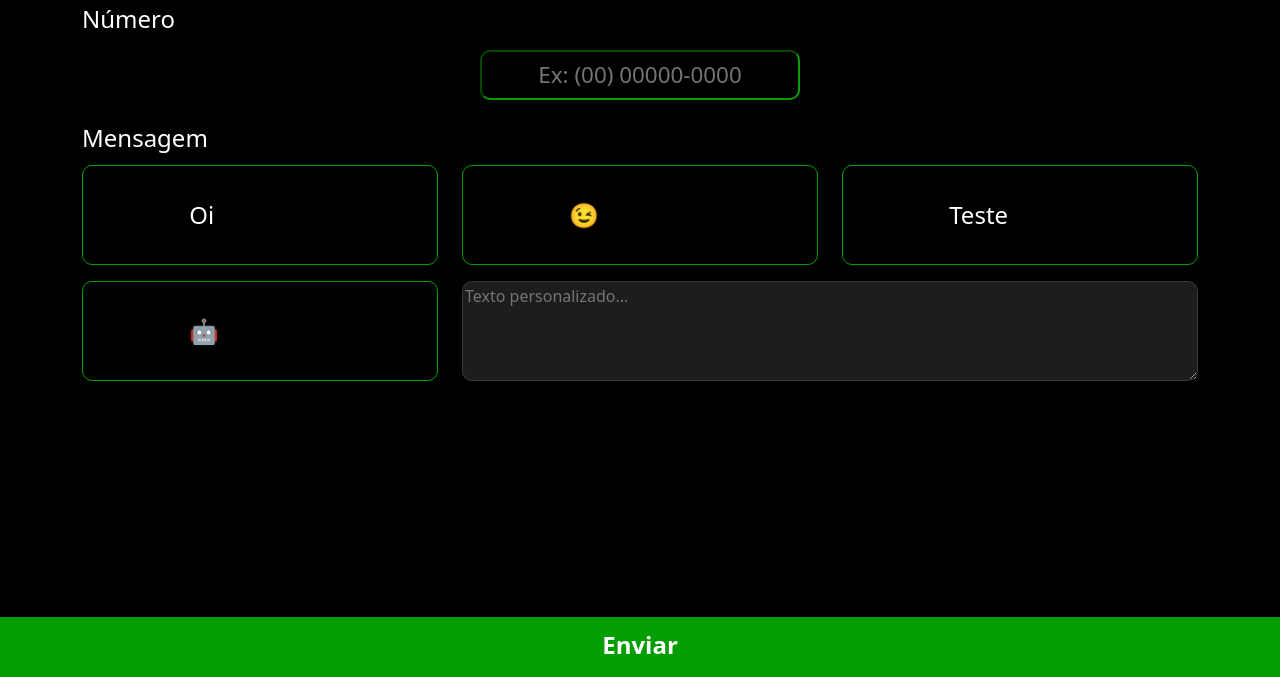
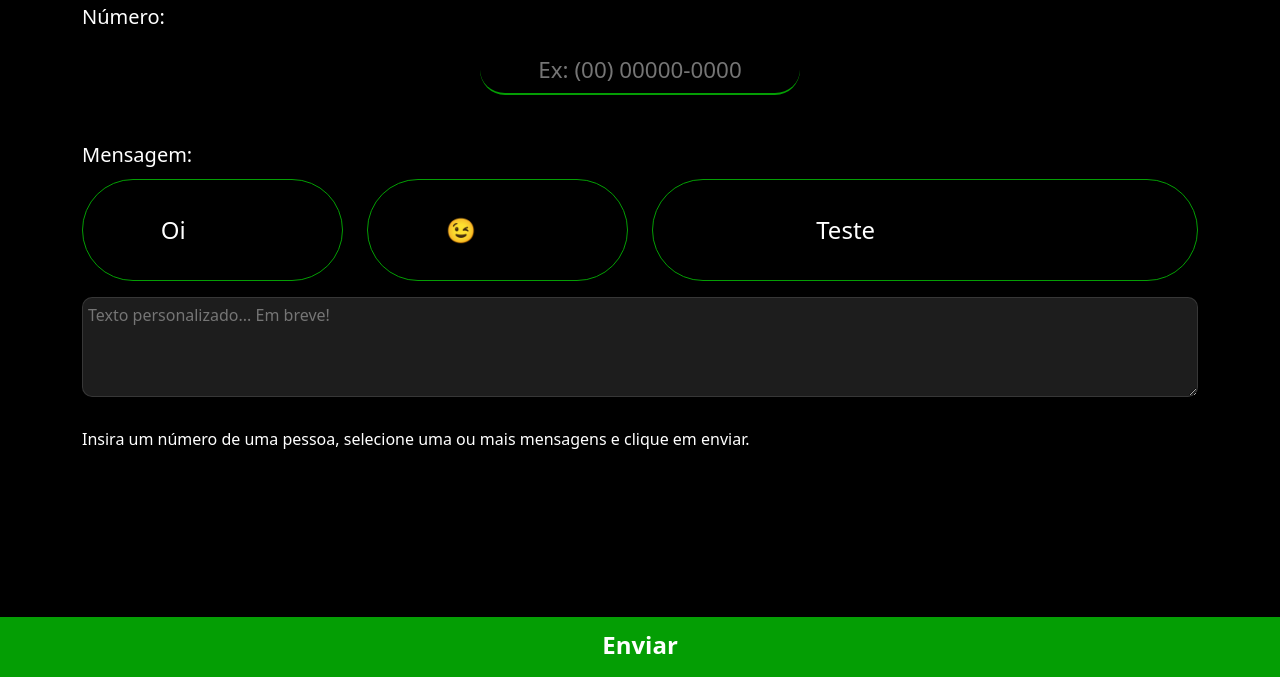
Before and after one commit to guiguicdd/guiguicdd.github.io, a plain HTML site: page jarvis/index.html in a window 1280 px wide. Shown: the part 123-800 px from the top of the page. Drawn offline with nearby package versions, Linux system fonts and the light colour scheme.

Commit message:
Jarvis -Website - 1.2.0036

```diff
--- a/jarvis/assets/css/style.css
+++ b/jarvis/assets/css/style.css
@@ -12,7 +12,10 @@
     text-align: center;
     height: 50px;
     font-size: 1.4em;
-    border-radius: 10px;
+    border-radius: 30px;
+    border-top: unset;
+    border-left: unset;
+    border-right: unset;
     border-color: var(--primary-color);
     background-color: var(--bg-color);
     color: white;
@@ -20,8 +23,9 @@
 
 .sms_btn_box {
     border: solid 1px var(--primary-color);
-    height: 100px;
-    border-radius: 10px;
+    height: calc(4em + 3vw);
+    min-width: 4em;
+    border-radius: 100px;
     background-color: var(--bg-color);
     text-align: center;
     position: relative;
@@ -30,9 +34,12 @@
 
 .mensagem_personalizada {
     border: solid 1px var(--primary-color);
+    background-color: var(--bg-color);
     height: 100px;
     border-radius: 10px;
     width: 100%;
+    color: white;
+    padding: 5px;
 }
 
 .btn_menssagem {
@@ -69,3 +76,8 @@
     background: var(--primary-color);
     transform: scale(1.1, 1.1);
 }
+input:focus-visible {
+    outline-offset: 0px;
+    outline: unset;
+    border-bottom: 3px solid #09ff09;
+}
--- a/jarvis/assets/js/scripts.js
+++ b/jarvis/assets/js/scripts.js
@@ -28,7 +28,6 @@ btn.addEventListener('click', () => {
 
     if (phone.length < 10) return console.info('Não tem números o suficiente.'), phoneobj.value = '', phoneobj.placeholder = 'Insira um whatsapp aqui', phoneobj.focus();
     if (/([0-9]{5,9})\1/g.test(phone)) return console.info('Número invalido'), phoneobj.value = '', phoneobj.placeholder = 'Número não é válido', phoneobj.focus();
-    if (arraysms.length == 0) return alert('Sem mensagem')
 
     var isddd = false
 
@@ -37,14 +36,18 @@ btn.addEventListener('click', () => {
         if (phone.startsWith(ddd)) isddd = true
     }
 
-    if (isddd) {
+    if (!isddd) return alert('Não é um número valido brasileiro'), phoneobj.focus();
+
+    if (arraysms.length == 0) return alert('Sem mensagem')
+
+    btn.classList.add("btn_send_off")
+
     console.log('Enviando para: ' + phone, arraysms);
     const URL_TO_FETCH = 'https://guiguicdd-github-io.vercel.app/api/newsms?numero=' + phone + '&mensagem=' + arraysms;
     fetch(URL_TO_FETCH).then(function (response) {
         response.json().then(function (data) {
             if (!data.status) return console.log('s', data);
             if (data.status != "Pendente") return alert(data.mensagem)
-                btn.classList.add("btn_send_off")
 
             window.location.href = "./sucesso.html";
 
@@ -53,8 +56,5 @@ btn.addEventListener('click', () => {
     }).catch(function (err) {
         console.error('Failed retrieving information', err);
     });
-    } else {
-        alert('Não é um número valido brasileiro');
-    }
 
 })
--- a/jarvis/index.html
+++ b/jarvis/index.html
@@ -24,39 +24,37 @@
                     <h1 class="manda_um_zap">Manda um Zap!</h1>
                 </div>
                 <div class="col-12">
-                    <h4 class="txt">Número</h4>
+                    <h5 class="txt">Número:</h5>
                 </div>
                 <div class="col-12 mt-2">
-                    <input type="text" class="numero_da_pessoa phone_with_ddd" placeholder="Ex: (00) 00000-0000">
+                    <input type="text" autocomplete="true" name="whatsapp" class="numero_da_pessoa phone_with_ddd" placeholder="Ex: (00) 00000-0000">
                 </div>
             </div>
-            <div class="row mt-4">
+            <div class="row mt-5">
                 <div class="col-12">
-                    <h4 class="txt">Mensagem</h4>
+                    <h5 class="txt">Mensagem:</h5>
                 </div>
-                <div class="col-4 mt-1">
+                <div class="col-3 mt-1">
                     <div class="sms_btn_box">
                         <a href="#" class="btn_menssagem">Oi</a>
                     </div>
                 </div>
-                <div class="col-4 mt-1">
+                <div class="col-3 mt-1">
                     <div class="sms_btn_box">
                         <a href="#" class="btn_menssagem">😉</a>
                     </div>
                 </div>
-                <div class="col-4 mt-1">
+                <div class="col-6 mt-1">
                     <div class="sms_btn_box">
                         <a href="#" class="btn_menssagem">Teste</a>
                     </div>
                 </div>
-                <div class="col-4 mt-3">
-                    <div class="sms_btn_box">
-                        <a href="#" class="btn_menssagem">🤖</a>
-                    </div>
+                <div class="col-12 mt-3">
+                    <textarea disabled name="personalizado" id="personalizado" cols="30" rows="10"
+                        class="mensagem_personalizada" placeholder="Texto personalizado... Em breve!"></textarea>
                 </div>
-                <div class="col-8 mt-3">
-                    <textarea disabled name="personalizado" id="personalizado" cols="30" rows="10" class="mensagem_personalizada"
-                        placeholder="Texto personalizado..."></textarea>
+                <div class="col-12 mt-4">
+                    <p>Insira um número de uma pessoa, selecione uma ou mais mensagens e clique em enviar.</p>
                 </div>
             </div>
         </div>
```
Lines whose indentation alone changed are shown as unchanged.
